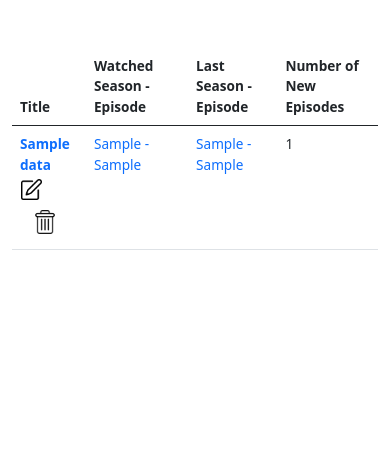
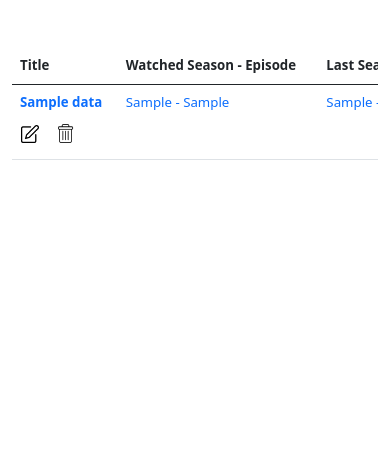
Before and after one commit to Aykhan-s/SeriesRobotWeb, a Django app: template src/series/templates/new_episodes.html in a window 390 px wide. Shown: the part 60-509 px from the top of the page. Run offline with Django 4.2, Linux system fonts and the light colour scheme; the template is opened without the code that fills it: most values are stand-ins (such as "Sample title", 1, 10 or a date in 2020); parts of the project's set-up code (start-up, migrations or seed data) failed here and were passed over; some libraries are stand-ins or nearby versions.

Commit message:
Added scroll to table

```diff
--- a/src/series/templates/new_episodes.html
+++ b/src/series/templates/new_episodes.html
@@ -6,7 +6,8 @@
 {% block content %}
 <link rel="stylesheet" href="{% static 'css/new_episodes.css' %}">
 
-<table class="table" style="margin-bottom: 1.5rem;">
+<div class="table-div">
+<table class="table">
     <thead>
         <tr>
             <th scope="col">Title</th>
@@ -24,10 +25,10 @@
                     </a>
                     <br>
                     <a class="btn mr-1 update-btn" style="padding: 0;" href="{% url 'update-series' s.slug %}">
-                        <img src="{% static 'icons/edit.png' %}" width="21px" height="21px">
+                        <img class="edit-icon" src="{% static 'icons/edit.png' %}" width="21px" height="21px">
                     </a>
                     <a class="btn delete-btn" href="{% url 'delete-series' s.slug %}">
-                        <img src="{% static 'icons/trash.png' %}" width="24px" height="24px">
+                        <img class="trash-icon" src="{% static 'icons/trash.png' %}" width="24px" height="24px">
                     </a>
                 </th>
                 <td>
@@ -45,5 +46,6 @@
         {% endfor %}
     </tbody>
 </table>
+</div>
 
 {% endblock content %}
--- a/src/static/css/new_episodes.css
+++ b/src/static/css/new_episodes.css
@@ -1,15 +1,24 @@
+.table {
+    margin-bottom: 1.5rem;
+    width: 670px;
+}
+
+.table-div {
+    overflow-x: scroll;
+}
+
 @media only screen and (max-width: 510px) {
     table {
-        font-size: 85%;
+        font-size: 83%;
     }
 
     .edit-icon {
-        width: 15px;
-        height: 15px;
+        width: 18px;
+        height: 18px;
     }
 
     .trash-icon {
-        width: 17px;
-        height: 17px;
+        width: 19px;
+        height: 19px;
     }
 }
```
Also changed, not shown: src/series/templates/homepage.html (+5 -3 lines), src/static/css/homepage.css (+18 -6 lines).
